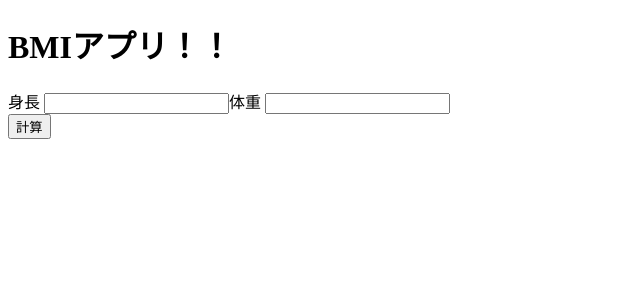
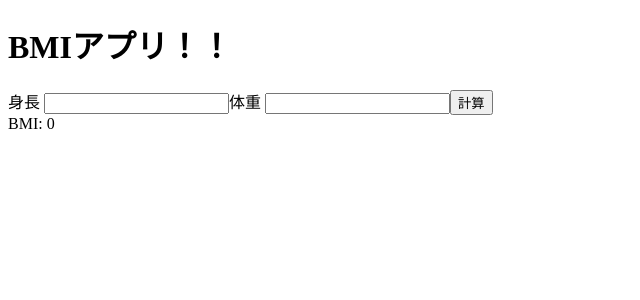
Before and after one commit to yuriko1211/bmi-angular, an Angular app: page / in a window 1280 px wide. Shown: the top 300 px of the page, without its empty margins (0-640 px from the left). Built offline with nearby package versions, Linux system fonts and the light colour scheme.

Commit message:
BMIの計算を実装する

```diff
--- a/src/app/bmi/bmi.component.html
+++ b/src/app/bmi/bmi.component.html
@@ -1,13 +1,14 @@
-<div class="container">
-  <div class="input field">
-    <label for="height"
-      >身長
-      <input type="text" id="height" />
-    </label>
-    <label for="weight"
-      >体重
-      <input type="text" id="weight" />
-    </label>
-  </div>
-  <button>計算</button>
-</div>
+<form>
+  <label for="height">
+    身長
+    <input type="text" id="height" #height />
+  </label>
+  <label for="weight"
+    >体重
+    <input type="text" id="weight" #weight />
+  </label>
+  <button (click)="calcurate(parseInt(height.value), parseInt(weight.value))">
+    計算
+  </button>
+  <div>BMI: {{ bmi }}</div>
+</form>
--- a/src/app/bmi/bmi.component.ts
+++ b/src/app/bmi/bmi.component.ts
@@ -3,13 +3,20 @@ import { Component, OnInit } from '@angular/core';
 @Component({
   selector: 'app-bmi',
   templateUrl: './bmi.component.html',
-  styleUrls: ['./bmi.component.scss']
+  styleUrls: ['./bmi.component.scss'],
 })
 export class BmiComponent implements OnInit {
+  bmi = 0;
 
-  constructor() { }
+  constructor() {}
 
-  ngOnInit(): void {
+  ngOnInit(): void {}
+
+  parseInt(str: string): number {
+    return parseInt(str);
   }
 
+  calcurate(height: number, weight: number) {
+    this.bmi = Math.round((weight / (height / 100) ** 2) * 10) / 10;
+  }
 }
```
